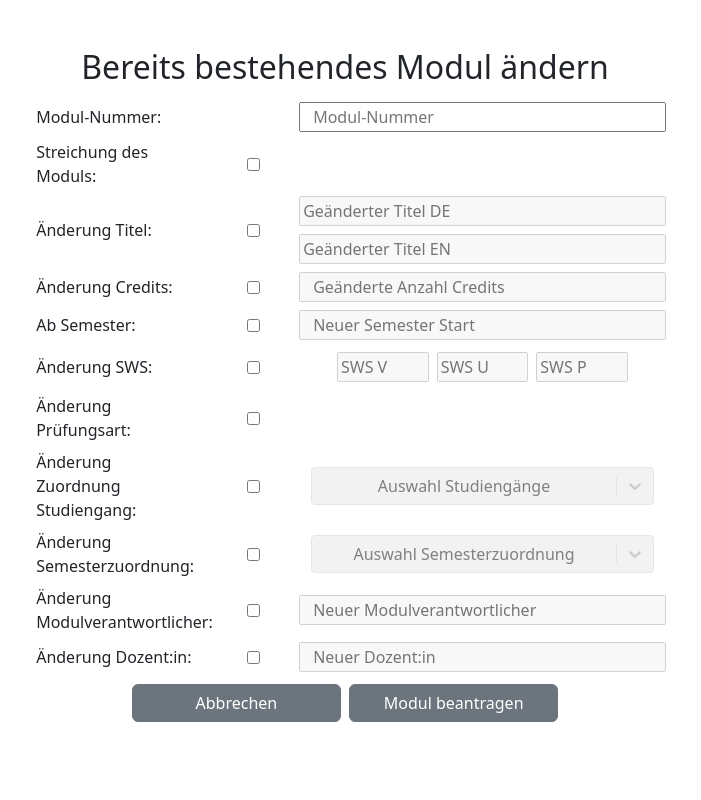
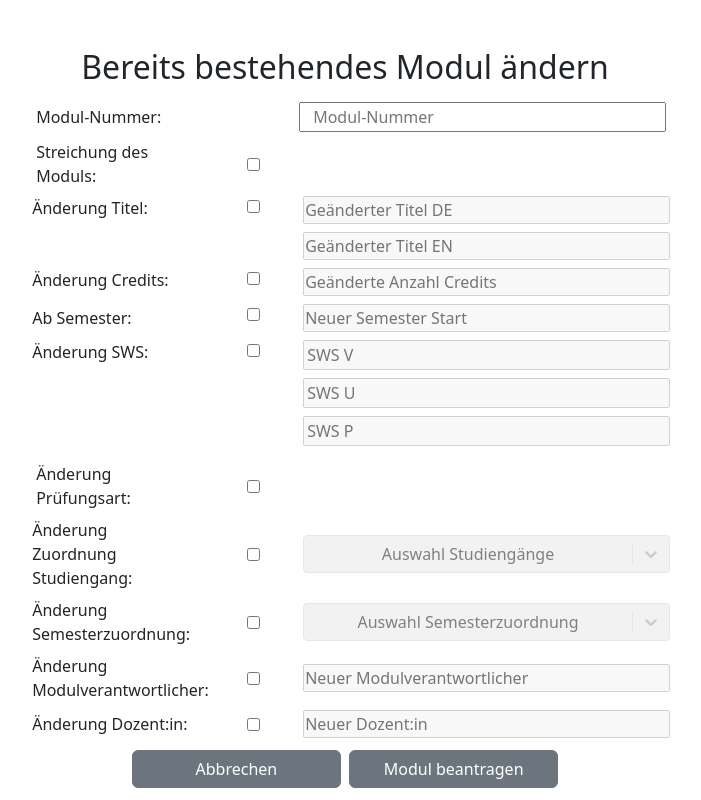
Before and after one commit to burakssen/tum, a React (Create React App) app in the folder frontend/: page /updateModule in a window 1280 px wide. Shown: the whole page, without its empty margins (295-996 px from the left). Built offline with nearby package versions, Linux system fonts and the light colour scheme; no server answers; sample sign-in values are in the browser's storage.

Commit message:
Fix some alignments

```diff
--- a/frontend/src/Pages/CreateModulePage.js
+++ b/frontend/src/Pages/CreateModulePage.js
@@ -218,9 +218,11 @@ function CreateModulePage() {
                     <label className="col-2 col-sm-3 text-start">Zuordnung Coc : </label>
                     <input className="col-6" type="text" placeholder="Zuordnung Coc" onChange={(e) => { setZuordnung_coc(e.target.value) }} />
                 </div>
-                <div className="col-lg-7 col-sm-12 m-1 p-0 ">
-                    <label className="col-2 col-sm-3 text-start">Modulbeschreibung Liegt Vor: </label>
-                    <input className="col-6 " type="checkbox" onChange={() => { setModulbeschreibung_liegt_vor(!modulbeschreibung_liegt_vor) }} />
+                <div className="col-lg-7 col-sm-12 m-1 p-0 row d-flex align-items-center justify-content-center">
+                    <label className="col-2 col-sm-3 text-start p-0 m-0">Modulbeschreibung Liegt Vor: </label>
+                    <div className="col-6 d-flex p-0">
+                        <input className="align-self-left" type="checkbox" onChange={() => { setModulbeschreibung_liegt_vor(!modulbeschreibung_liegt_vor) }} />
+                    </div>
                 </div>
                 <div className="col-6">
                     <button className="col-lg-3 col-sm-6 m-1 btn btn-secondary" onClick={() => { navigate("/home") }}>Abbrechen</button>
--- a/frontend/src/Pages/EditUpdatePage.js
+++ b/frontend/src/Pages/EditUpdatePage.js
@@ -161,9 +161,12 @@ function EditUpdatePage() {
                     <label className="col-2 col-sm-3 text-start">Module Id : </label>
                     <input className="col-6" type="text" value={module_id} placeholder="Module Id" onChange={(e) => { setModule_id(e.target.value) }} />
                 </div>
-                <div className="col-lg-7 col-sm-12 m-1 p-0">
-                    <label className="col-2 col-sm-3 text-start">Streichung : </label>
-                    <input className="col-6" type="checkbox" checked={streichung} onChange={() => { setStreichung(!streichung) }} />
+                <div className="col-lg-7 col-sm-12 m-1 p-0 row d-flex align-items-center justify-content-center">
+                    <label className="col-2 col-sm-3 text-start p-0 m-0">Streichung : </label>
+                    <div className="col-6 d-flex p-0">
+                        <input className="align-self-start" type="checkbox" checked={streichung} onChange={() => { setStreichung(!streichung) }} />
+
+                    </div>
                 </div>
                 <div className="col-lg-7 col-sm-12 m-1 p-0">
                     <label className="col-2 col-sm-3 text-start">Modulverantwortlicher : </label>
--- a/frontend/src/Pages/UpdateModulePage.js
+++ b/frontend/src/Pages/UpdateModulePage.js
@@ -149,39 +149,40 @@ function UpdateModulePage() {
                             }} />
                             <div className="col-4 d-flex flex-column p-0"></div>
                         </div>
-                        <div className="row d-flex align-items-center justify-content-center m-2">
+                        <div className="row d-flex justify-content-center m-2">
                             <label className="col-2 text-start" >Änderung Titel: </label>
-                            <input disabled={streichung} className="col-1" type="checkbox" onChange={() => { setChangeNeuerTitel(!changeNeuerTitel) }} />
+                            <input disabled={streichung} className="col-1 m-1 align-self-start" type="checkbox" onChange={() => { setChangeNeuerTitel(!changeNeuerTitel) }} />
                             <div className="col-4 d-flex flex-column p-0">
-                                <input disabled={!changeNeuerTitel} className="flex-fill mb-1" type="textbox" placeholder="Geänderter Titel DE" onChange={(e) => { setNeuerTitelDE(e.target.value) }} />
-                                <input disabled={!changeNeuerTitel} className="flex-fill mt-1" type="textbox" placeholder="Geänderter Titel EN" onChange={(e) => { setNeuerTitelEN(e.target.value) }} />
+                                <input disabled={!changeNeuerTitel} className="flex-fill mb-1 p-0" type="textbox" placeholder="Geänderter Titel DE" onChange={(e) => { setNeuerTitelDE(e.target.value) }} />
+                                <input disabled={!changeNeuerTitel} className="flex-fill mt-1 p-0" type="textbox" placeholder="Geänderter Titel EN" onChange={(e) => { setNeuerTitelEN(e.target.value) }} />
                             </div>
                         </div>
 
 
-                        <div className="row d-flex align-items-center justify-content-center m-2">
+                        <div className="row d-flex justify-content-center m-2">
                             <label className="col-2 text-start">Änderung Credits: </label>
-                            <input className="col-1" disabled={streichung} type="checkbox" onChange={() => { setChangeNeuCredits(!changeNeuCredits) }} />
-                            <input className="col-4" disabled={!changeNeuCredits} type="number" placeholder="Geänderte Anzahl Credits" onChange={(e) => { setNeuCredits(e.target.value) }} />
+                            <input className="col-1 m-1 align-self-start" disabled={streichung} type="checkbox" onChange={() => { setChangeNeuCredits(!changeNeuCredits) }} />
+                            <input className="col-4 p-0" disabled={!changeNeuCredits} type="number" placeholder="Geänderte Anzahl Credits" onChange={(e) => { setNeuCredits(e.target.value) }} />
                         </div>
 
                         <div className="row d-flex align-items-center justify-content-center m-2">
                             <label className="col-2 text-start"> Ab Semester: </label>
-                            <input className="col-1" disabled={streichung} type="checkbox" onChange={() => { setChangeNeuSemesterStart(!changeNeuSemesterStart) }} />
-                            <input className="col-4" disabled={!changeNeuSemesterStart} type="textbox" placeholder="Neuer Semester Start" onChange={(e) => { setNeuerSemesterStart(e.target.value) }} />
+                            <input className="col-1 m-1 align-self-start" disabled={streichung} type="checkbox" onChange={() => { setChangeNeuSemesterStart(!changeNeuSemesterStart) }} />
+                            <input className="col-4 p-0" disabled={!changeNeuSemesterStart} type="textbox" placeholder="Neuer Semester Start" onChange={(e) => { setNeuerSemesterStart(e.target.value) }} />
                         </div>
 
 
-                        <div className="row d-flex align-items-center justify-content-center m-2">
+                        <div className="row d-flex justify-content-center m-2">
                             <label className="col-2 text-start">Änderung SWS: </label>
-                            <input className="col-1" disabled={streichung} type="checkbox" onChange={() => { setChangeSWS(!changeSWS) }} />
-                            <div className="col-4 p-0">
-                                <input className="col-3 m-1" disabled={!changeSWS} type="number" placeholder="SWS V" onChange={(e) => { setNeueSWS_V(e.target.value) }} />
-                                <input className="col-3 m-1" disabled={!changeSWS} type="number" placeholder="SWS U" onChange={(e) => { setNeueSWS_U(e.target.value) }} />
-                                <input className="col-3 m-1" disabled={!changeSWS} type="number" placeholder="SWS P" onChange={(e) => { setNeueSWS_P(e.target.value) }} />
-
+                            <input className="col-1 align-self-start m-1" disabled={streichung} type="checkbox" onChange={() => { setChangeSWS(!changeSWS) }} />
+                            <div className="col-4 d-flex flex-column p-0">
+                                <input className="flex-fill mb-2" disabled={!changeSWS} type="number" placeholder="SWS V" onChange={(e) => { setNeueSWS_V(e.target.value) }} />
+                                <input className="flex-fill mb-2" disabled={!changeSWS} type="number" placeholder="SWS U" onChange={(e) => { setNeueSWS_U(e.target.value) }} />
+                                <input className="flex-fill mb-2" disabled={!changeSWS} type="number" placeholder="SWS P" onChange={(e) => { setNeueSWS_P(e.target.value) }} />
                             </div>
                         </div>
+
+
 
                         <div className="row d-flex align-items-center justify-content-center m-2 ">
                             <label className="col-2  text-start">Änderung Prüfungsart: </label>
@@ -191,9 +192,9 @@ function UpdateModulePage() {
 
                         <div className="row d-flex align-items-center justify-content-center m-2">
                             <label className="col-2 text-start"> Änderung Zuordnung Studiengang: </label>
-                            <input className="col-1 " disabled={streichung} type="checkbox" onChange={() => { setChangeStudiengaenge(!changeStudiengaenge) }} />
+                            <input className="col-1 m-1" disabled={streichung} type="checkbox" onChange={() => { setChangeStudiengaenge(!changeStudiengaenge) }} />
                             <Select
-                                className="col-4 "
+                                className="col-4 p-0"
                                 name="studiengaenge"
                                 isMulti
                                 isDisabled={!changeStudiengaenge}
@@ -211,9 +212,9 @@ function UpdateModulePage() {
 
                         <div className="row d-flex align-items-center justify-content-center m-2">
                             <label className="col-2  text-start">Änderung Semesterzuordnung: </label>
-                            <input className="col-1 " disabled={streichung} type="checkbox" onChange={() => { setChangeSemester(!changeSemester); }} />
+                            <input className="col-1 m-1" disabled={streichung} type="checkbox" onChange={() => { setChangeSemester(!changeSemester); }} />
                             <Select
-                                className="col-4"
+                                className="col-4 p-0"
                                 name="semester"
                                 isDisabled={!changeSemester}
                                 placeholder="Auswahl Semesterzuordnung"
@@ -224,14 +225,14 @@ function UpdateModulePage() {
 
                         <div className="row d-flex align-items-center justify-content-center m-2">
                             <label className="col-2 text-start" >Änderung Modulverantwortlicher: </label>
-                            <input className="col-1" disabled={streichung} type="checkbox" onChange={() => { setChangeModulverantwortlicher(!changeModulverantwortlicher) }} />
-                            <input className="col-4" disabled={!changeModulverantwortlicher} type="textbox" placeholder="Neuer Modulverantwortlicher" onChange={(e) => { setNeuerModulverantwortlicher(e.target.value) }} />
+                            <input className="col-1 m-1" disabled={streichung} type="checkbox" onChange={() => { setChangeModulverantwortlicher(!changeModulverantwortlicher) }} />
+                            <input className="col-4 p-0" disabled={!changeModulverantwortlicher} type="textbox" placeholder="Neuer Modulverantwortlicher" onChange={(e) => { setNeuerModulverantwortlicher(e.target.value) }} />
                         </div>
 
                         <div className="row d-flex align-items-center justify-content-center m-2">
                             <label className="col-2 text-start" >Änderung Dozent:in: </label>
-                            <input className="col-1" disabled={streichung} type="checkbox" onChange={() => { setChangeDozent(!changeDozent) }} />
-                            <input className="col-4" disabled={!changeDozent} type="textbox" placeholder="Neuer Dozent:in" onChange={(e) => { setNeuerDozent(e.target.value) }} />
+                            <input className="col-1 m-1" disabled={streichung} type="checkbox" onChange={() => { setChangeDozent(!changeDozent) }} />
+                            <input className="col-4 p-0" disabled={!changeDozent} type="textbox" placeholder="Neuer Dozent:in" onChange={(e) => { setNeuerDozent(e.target.value) }} />
                         </div>
                     </div>
 
```
Also changed, not shown: frontend/src/Pages/EditCreatePage.js (+6 -3 lines).
